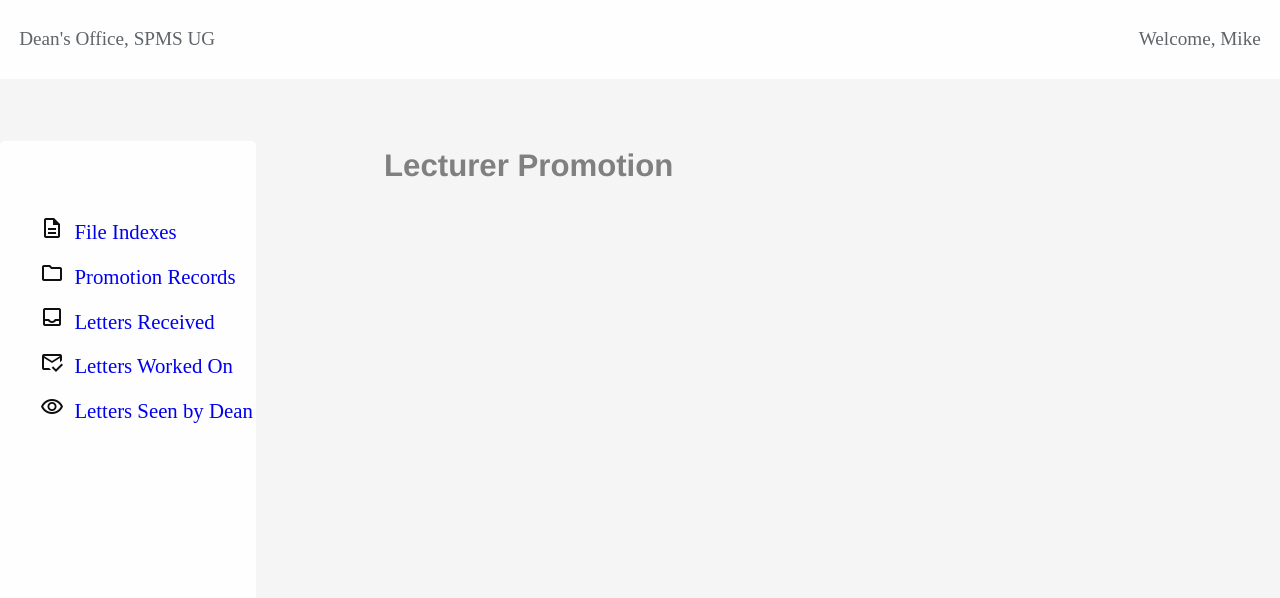
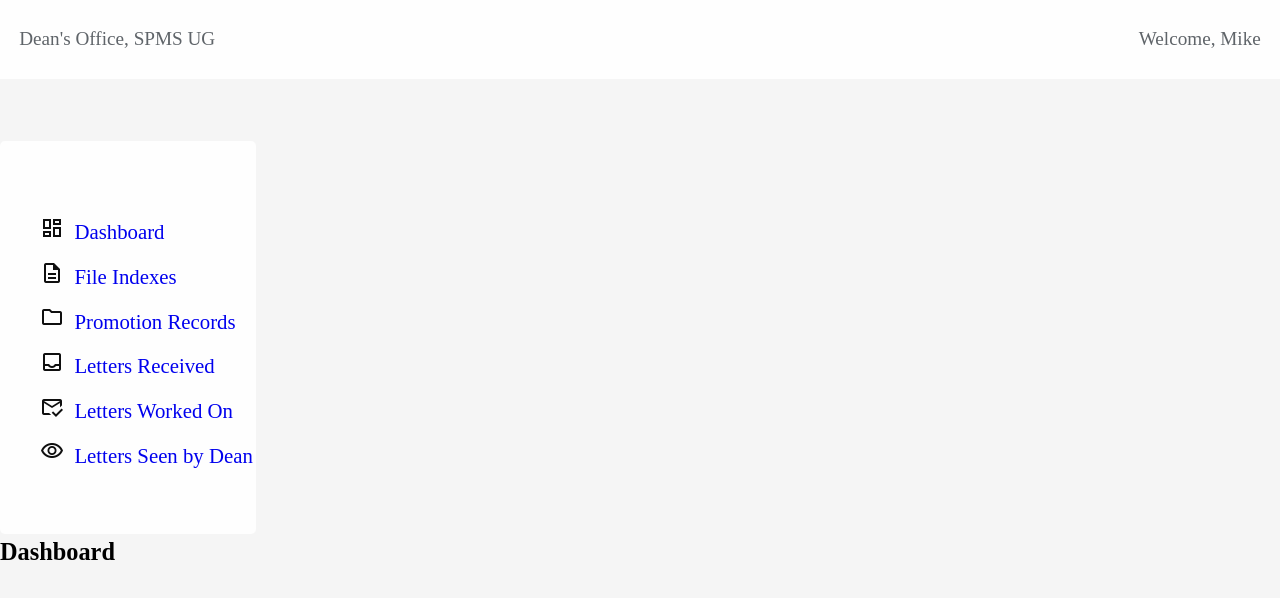
Before and after one commit to michaelamponsah/spms-application, a React (Create React App) app: page / in a window 1280 px wide. Shown: the top 598 px of the page. Built offline with nearby package versions, Linux system fonts and the light colour scheme.

Commit message:
Layout restructuring

```diff
--- a/package.json
+++ b/package.json
@@ -3,11 +3,15 @@
   "version": "0.1.0",
   "private": true,
   "dependencies": {
+    "@emotion/react": "^11.9.0",
+    "@emotion/styled": "^11.8.1",
+    "@mui/material": "^5.8.2",
     "@testing-library/jest-dom": "^5.16.4",
     "@testing-library/react": "^13.2.0",
     "@testing-library/user-event": "^13.5.0",
     "react": "^18.1.0",
     "react-dom": "^18.1.0",
+    "react-router-dom": "^6.3.0",
     "react-scripts": "5.0.1",
     "web-vitals": "^2.1.4"
   },
--- a/src/App.js
+++ b/src/App.js
@@ -1,11 +1,33 @@
+import { BrowserRouter, Route, Routes } from "react-router-dom";
+
 import NavBar from "./components/TopNavigation";
+import SideNavigation from "./components/SideNavigation";
+import FileIndexesPage from "./pages/FileIndexes";
+import PromotionRecordsPage from "./pages/PromotionRecords";
+import LettersReceivedPage from "./pages/LettersReceived";
+import LettersWorkedOnPage from "./pages/LettersWorkedOn";
+import LettersSeenByDeanPage from "./pages/LettersSeenByDean";
 import Dashboard from "./pages/Dashboard";
+import MainArea from "./components/MainArea";
 
 function App() {
   return (
     <div className="App">
-      <NavBar />
-      <Dashboard />
+      <BrowserRouter>
+        <NavBar />
+
+        <SideNavigation />
+        <MainArea content={<Dashboard />} />
+
+        <Routes>
+          <Route exact path="/" component={Dashboard} />
+          <Route path="/file-indexes" component={FileIndexesPage} />
+          <Route path="/promotion-records" component={PromotionRecordsPage} />
+          <Route path="/letters-received" component={LettersReceivedPage} />
+          <Route path="/letters-worked-on" component={LettersWorkedOnPage} />
+          <Route path="/letters-seen" component={LettersSeenByDeanPage} />
+        </Routes>
+      </BrowserRouter>
     </div>
   );
 }
--- /dev/null
+++ b/src/components/MainArea/index.js
@@ -0,0 +1,7 @@
+import React from "react";
+
+const MainArea = ({ content }) => {
+  return <section>{content}</section>;
+};
+
+export default MainArea;
--- a/src/components/SideNavItem/index.js
+++ b/src/components/SideNavItem/index.js
@@ -1,7 +1,8 @@
 import React from "react";
+import { Link } from "react-router-dom";
 import classes from "./style.module.css";
 
-const SideNavItem = ({ title, icon }) => {
+const SideNavItem = ({ title, icon, navUrl }) => {
   return (
     <li
       className={[
@@ -10,11 +11,11 @@ const SideNavItem = ({ title, icon }) => {
       ]}
     >
       <div className={classes["icon__wrapper"]}>
-        <span class="material-symbols-outlined">{icon}</span>
+        <span className="material-symbols-outlined">{icon}</span>
       </div>
-      <a href="#" className={classes["nav__link"]}>
+      <Link to={`/${navUrl}`} className={classes["nav__link"]}>
         {title}
-      </a>
+      </Link>
     </li>
   );
 };
--- a/src/components/SideNavigation/index.js
+++ b/src/components/SideNavigation/index.js
@@ -6,11 +6,12 @@ const SideNavigation = () => {
     <aside className={classes["aside__wrapper"]}>
       <nav className={classes["nav"]}>
         <ul className={classes["nav__list"]}>
-          <SideNavItem title="File Indexes" icon="description" />
-          <SideNavItem title="Promotion Records" icon="folder" />
-          <SideNavItem title="Letters Received" icon="inbox" />
-          <SideNavItem title="Letters Worked On" icon="mark_email_read" />
-          <SideNavItem title="Letters Seen by Dean" icon="visibility" />
+          <SideNavItem title="Dashboard" navUrl="" icon="dashboard" />
+          <SideNavItem title="File Indexes" navUrl="file-indexes" icon="description" />
+          <SideNavItem title="Promotion Records" navUrl="promotion-records" icon="folder" />
+          <SideNavItem title="Letters Received" navUrl="letters-received" icon="inbox" />
+          <SideNavItem title="Letters Worked On" navUrl="letters-worked-on" icon="mark_email_read" />
+          <SideNavItem title="Letters Seen by Dean" navUrl="letters-seen" icon="visibility" />
         </ul>
       </nav>
     </aside>
--- a/src/pages/Dashboard/index.js
+++ b/src/pages/Dashboard/index.js
@@ -6,8 +6,7 @@ import classes from "./style.module.css";
 const Dashboard = () => {
   return (
     <section className={classes.dashboard}>
-      <SideNavigation />
-      <PromotionRecordsPage />
+     <h1>Dashboard</h1>
     </section>
   );
 };
--- a/src/pages/LettersReceived/index.js
+++ b/src/pages/LettersReceived/index.js
@@ -1,9 +1,9 @@
 import React from 'react'
 
-const LetterReceivedPage = () => {
+const LettersReceivedPage = () => {
   return (
     <div>LetterReceivedPage</div>
   )
 }
 
-export default LetterReceivedPage
+export default LettersReceivedPage
```
Also changed, not shown: src/components/MainArea/style.module.css (added), 1 other file (tests, documents, lock files or other folders).
